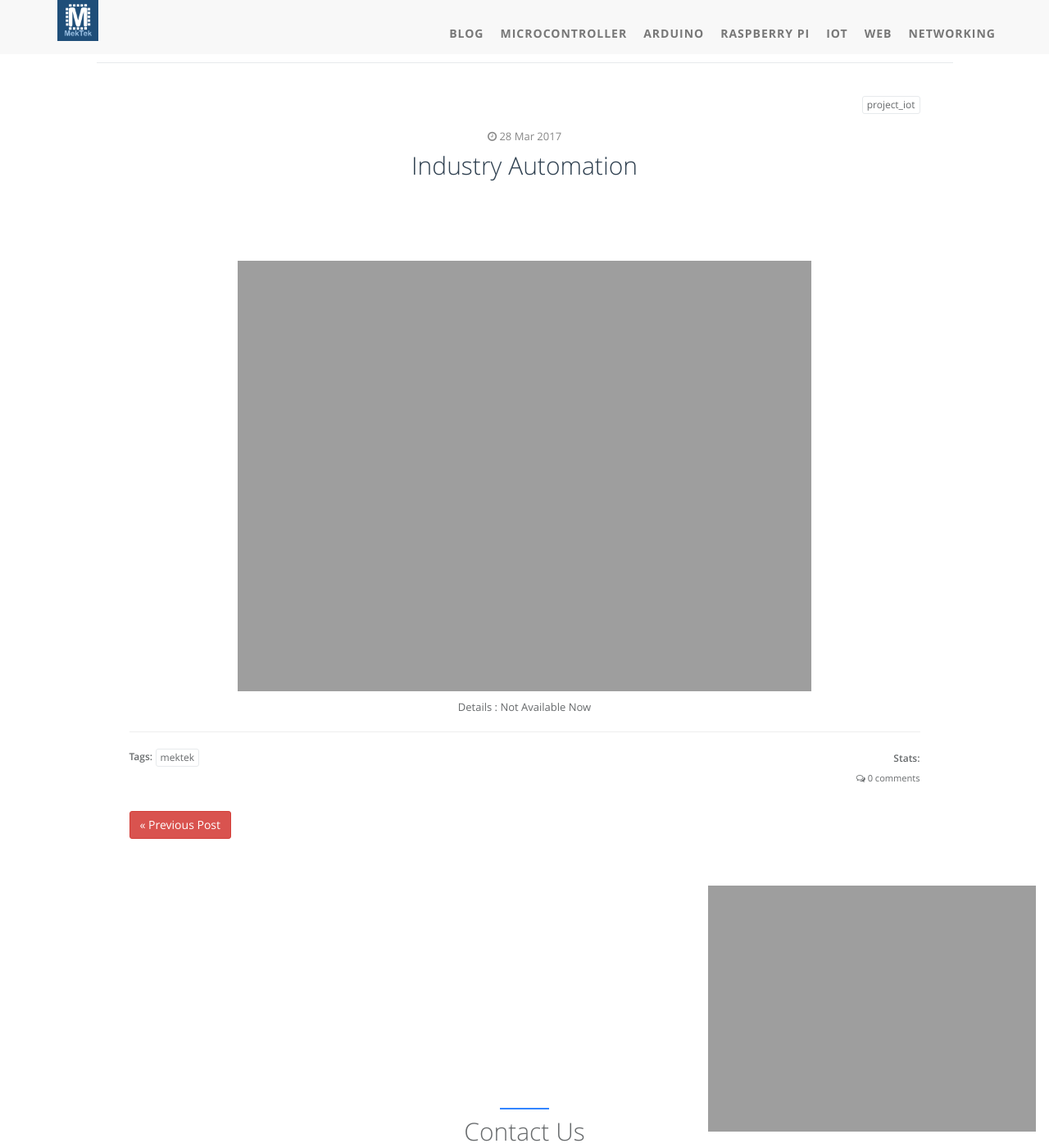
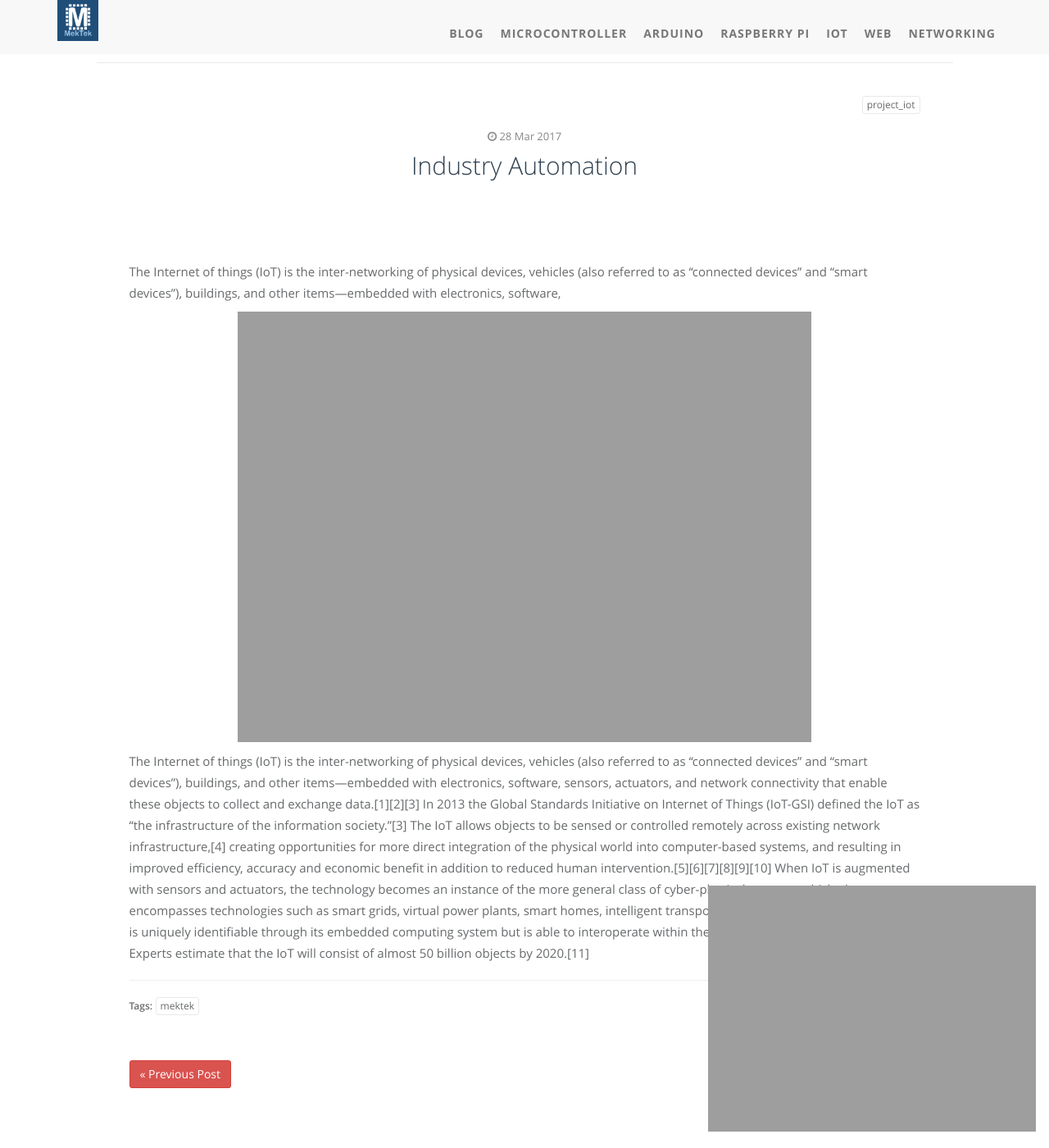
Before and after one commit to takiuddinahmed/mektekbd.github.io, a Jekyll site: the page built from _posts/project_iot/2017-03-28-Industry Automation.md, in a window 1280 px wide and 1400 px high. Shown: the whole window at 82% size. Built offline with Jekyll 4.4.1, drawn with Linux system fonts in a browser that asks for light colours; comment, search, counter and statistics services are not loaded.

Commit message:
Update 2017-03-28-Industry Automation.md

```diff
--- a/_posts/project_iot/2017-03-28-Industry Automation.md
+++ b/_posts/project_iot/2017-03-28-Industry Automation.md
@@ -10,8 +10,10 @@
 ---
 
 
+The Internet of things (IoT) is the inter-networking of physical devices, vehicles (also referred to as "connected devices" and "smart devices"), buildings, and other items—embedded with electronics, software,
 
    <!-- ![edit]({{ site.img_path }}/3steps/edit.gif) -->
 	<center><img src="{{ site.img_path }}/in.gif" width="700px" height="600px"><center>
 
-<center>Details : Not Available Now </center>
+The Internet of things (IoT) is the inter-networking of physical devices, vehicles (also referred to as "connected devices" and "smart devices"), buildings, and other items—embedded with electronics, software, sensors, actuators, and network connectivity that enable these objects to collect and exchange data.[1][2][3] In 2013 the Global Standards Initiative on Internet of Things (IoT-GSI) defined the IoT as "the infrastructure of the information society."[3] The IoT allows objects to be sensed or controlled remotely <!-- more -->
+across existing network infrastructure,[4] creating opportunities for more direct integration of the physical world into computer-based systems, and resulting in improved efficiency, accuracy and economic benefit in addition to reduced human intervention.[5][6][7][8][9][10] When IoT is augmented with sensors and actuators, the technology becomes an instance of the more general class of cyber-physical systems, which also encompasses technologies such as smart grids, virtual power plants, smart homes, intelligent transportation and smart cities. Each thing is uniquely identifiable through its embedded computing system but is able to interoperate within the existing Internet infrastructure. Experts estimate that the IoT will consist of almost 50 billion objects by 2020.[11]
```
